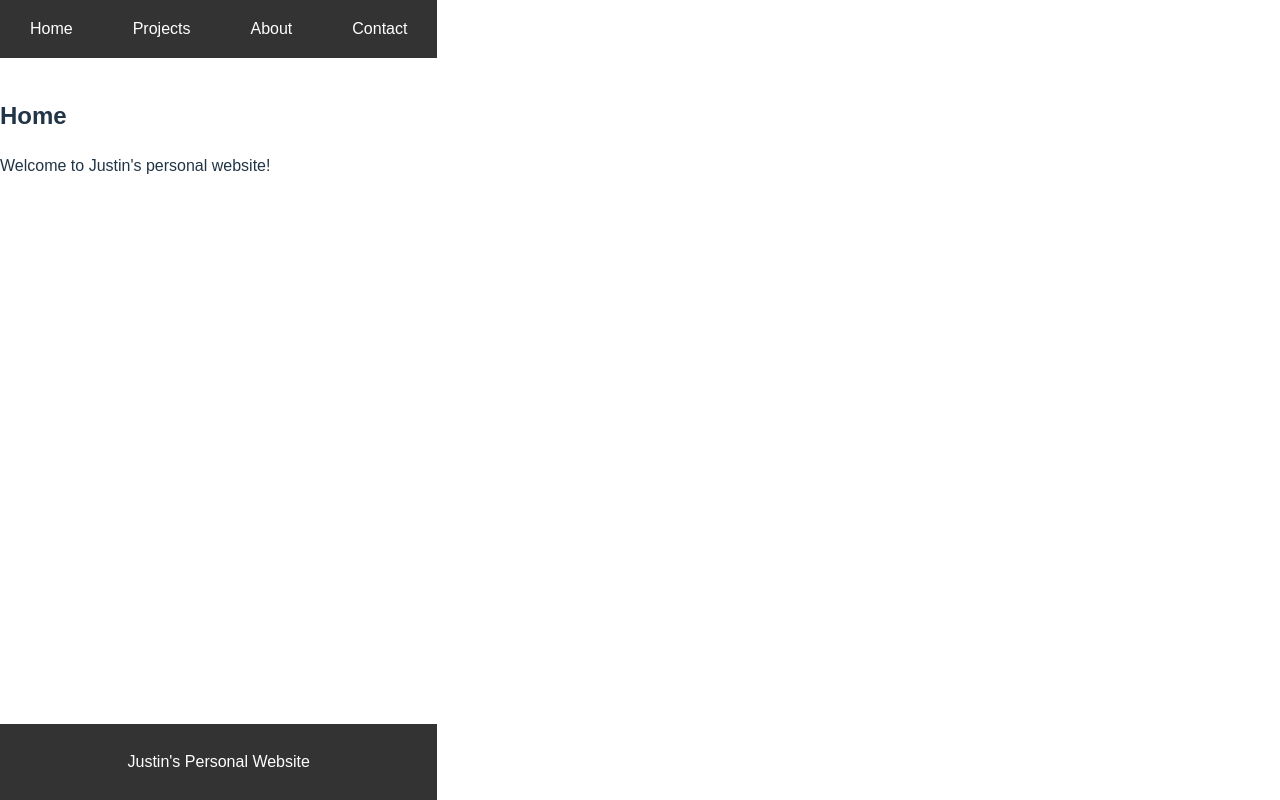
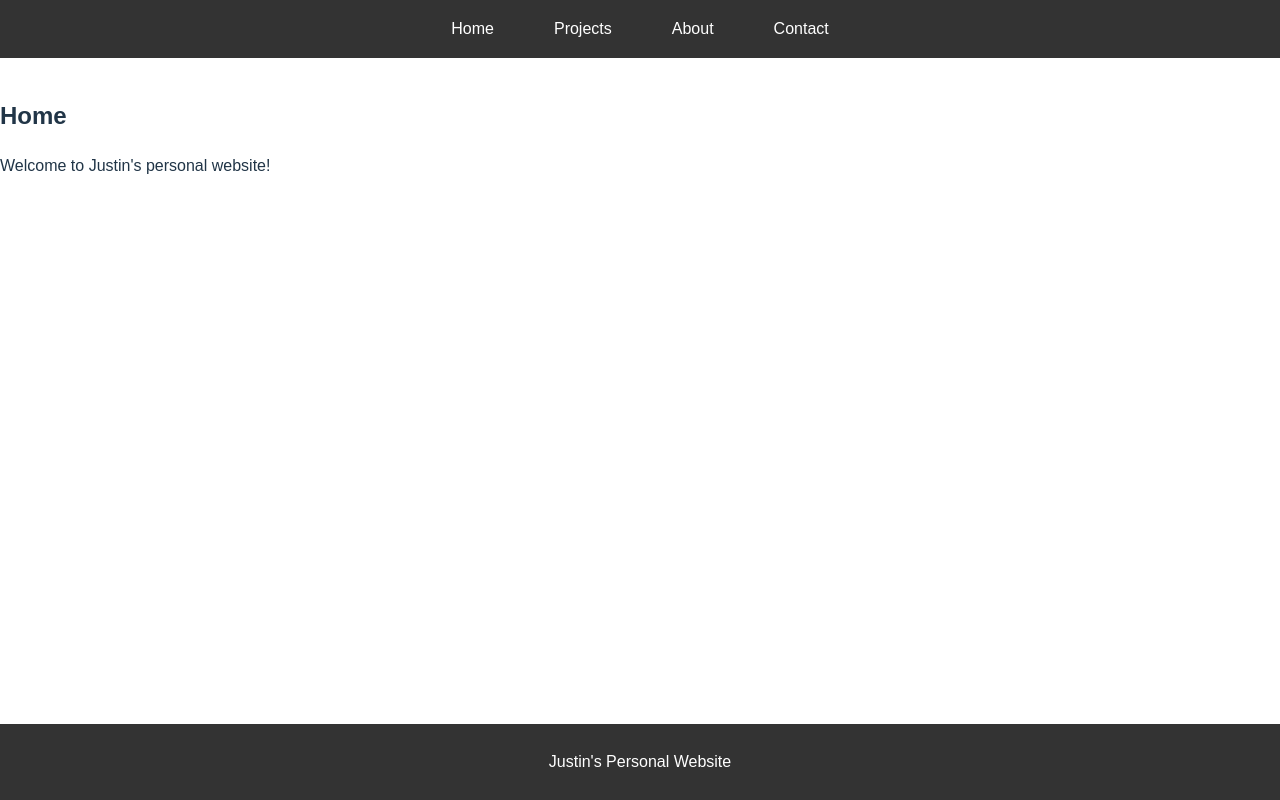
Before and after one commit to JustinLieng/CPSC-349-Project-2, a React (Vite) app in the folder project2/website/: page / in a window 1280 px wide. Built offline with nearby package versions, Linux system fonts and the light colour scheme.

Commit message:
fixed navbar width

```diff
--- a/project2/website/src/App.css
+++ b/project2/website/src/App.css
@@ -1,7 +1,3 @@
-* {
-  box-sizing: border-box;
-}
-
 body {
   font-family: Arial, sans-serif;
 }
@@ -10,12 +6,16 @@ body {
   display: flex;
   flex-direction: column;
   min-height: 100vh;
+  min-width: 100vw;
+  overflow: auto;
+  padding:
 }
 
 nav {
   background-color: #333;
   padding: 10px 0;
   text-align: center;
+  overflow: auto;
 }
 
 nav button {
@@ -32,7 +32,7 @@ nav button:hover {
 }
 
 main {
-  flex: 1;
+  flex: auto;
   padding: 20px 0;
 }
 
```
